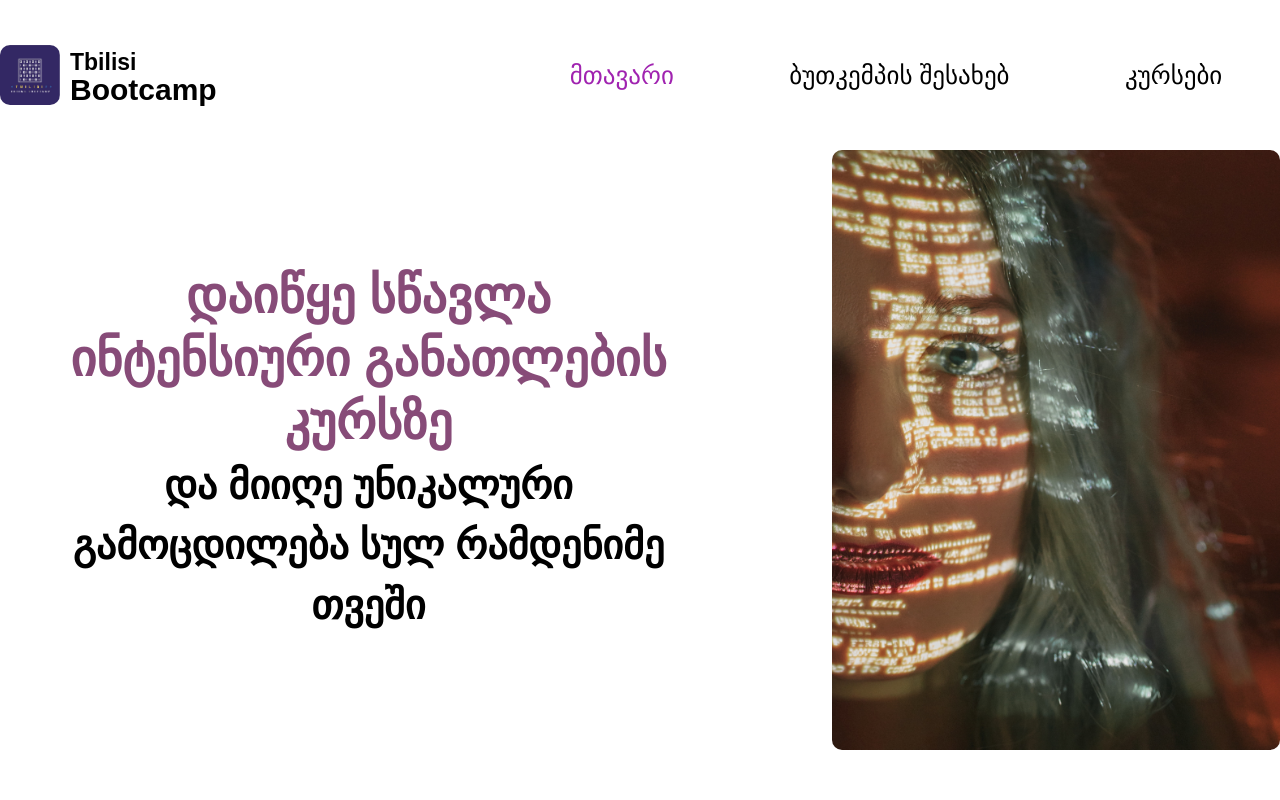
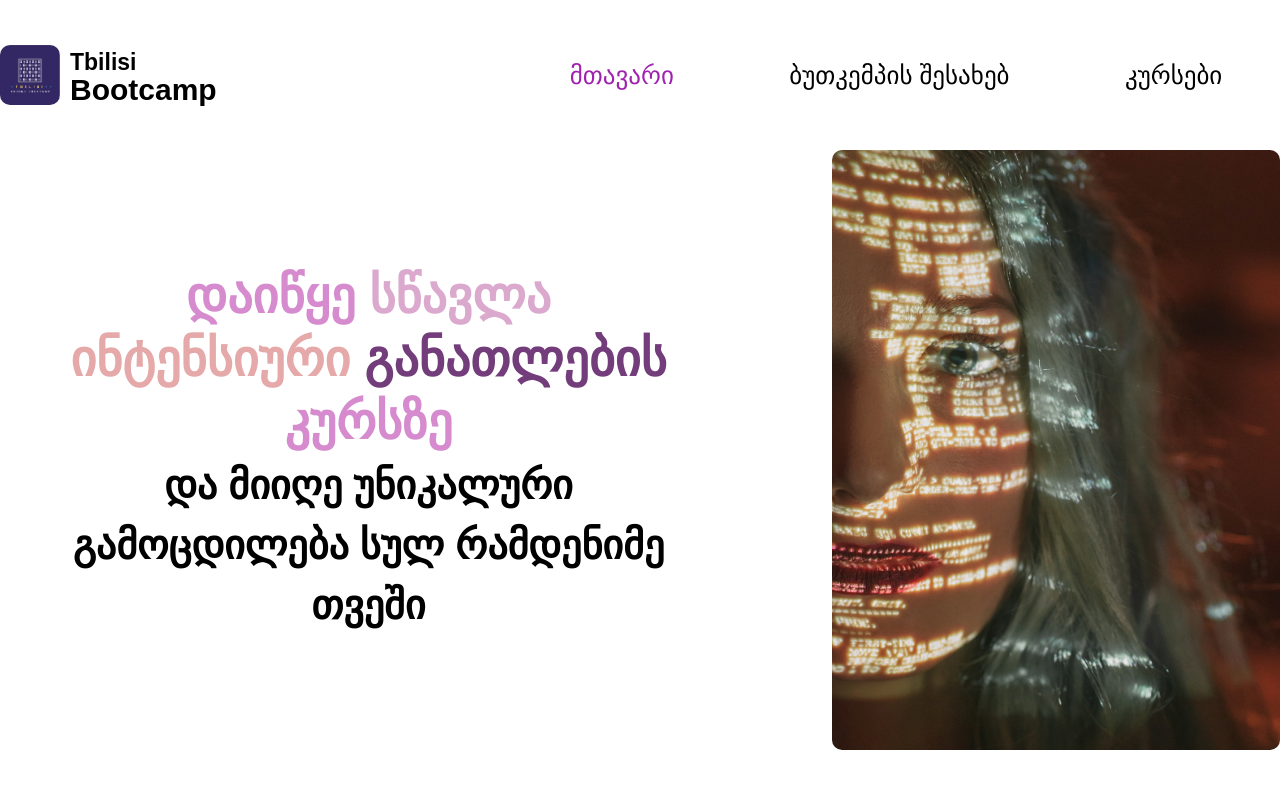
Before and after one commit to megi-j/Tbilisi-Bootcamp, a React (Create React App) app: page / in a window 1280 px wide. Shown: the top 800 px of the page. Built offline with nearby package versions, Linux system fonts and the light colour scheme; a web font is replaced by a local one.

Commit message:
added text animation on home page

```diff
--- a/src/App.css
+++ b/src/App.css
@@ -244,4 +244,42 @@ footer{
 .process-box h2{
   margin-bottom: 20px;
   font-weight: bold;
+
 }
+
+.title-word {
+  animation: color-animation 4s linear infinite;
+}
+.title-word-1 {
+  --color-1: #874B78;
+  --color-2: #D58BCE;
+  --color-3: #5E2650;
+}
+
+.title-word-2 {
+  --color-1: #A8759A;
+  --color-2: #DAA9CD;
+  --color-3: #F7DEF1;
+}
+
+.title-word-3 {
+  --color-1: #A023B0;
+  --color-2: #E4A9A8;
+  --color-3: #F2D0FF;
+}
+
+.title-word-4 {
+  --color-1: #FFCBE2;
+  --color-2: #733C7B;
+  --color-3: #F5E4EC;
+}
+
+@keyframes color-animation {
+  0%    {color: var(--color-1)}
+  32%   {color: var(--color-1)}
+  33%   {color: var(--color-2)}
+  65%   {color: var(--color-2)}
+  66%   {color: var(--color-3)}
+  99%   {color: var(--color-3)}
+  100%  {color: var(--color-1)}
+}
--- a/src/components/Home.js
+++ b/src/components/Home.js
@@ -16,8 +16,11 @@ export default function Home() {
           div
         </span>
         <h3>
-          <span style={{ fontSize: 50, color: "#874B78" }}>
-            დაიწყე სწავლა ინტენსიური განათლების კურსზე
+          <span className="title-word title-word-1" style={{ fontSize: 50 }}>
+            დაიწყე <span className="title-word title-word-2">სწავლა</span>{" "}
+            <span className="title-word title-word-3">ინტენსიური</span>{" "}
+            <span className="title-word title-word-4">განათლების</span>{" "}
+            <span className="title-word title-word-5">კურსზე</span>
           </span>
           <p>და მიიღე უნიკალური გამოცდილება სულ რამდენიმე თვეში</p>
         </h3>
```
